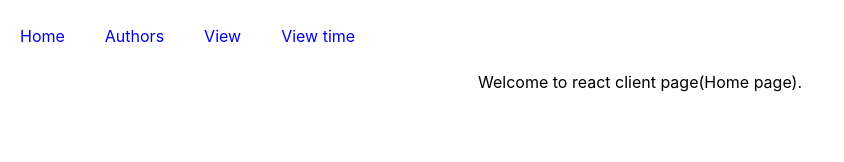
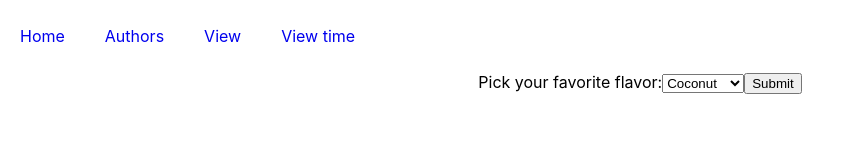
Before and after one commit to rajan-gith/library-demo, a React (Create React App) app: page / in a window 1280 px wide. Shown: the top 162 px of the page, without its empty margins (0-844 px from the left). Built offline with nearby package versions, Linux system fonts and the light colour scheme.

Commit message:
minor check with select tag state changes

```diff
--- a/src/components/Menu.js
+++ b/src/components/Menu.js
@@ -39,7 +39,7 @@
 	        </div>
 					<div>
 						<Switch>
-							<Route  exact path="/"  component = {Home} />
+							<Route  exact path="/"  component = {FlavorForm} />
 							<Route  exact path="/authors"  component = {Authors} />
 							<Route  exact path="/authors/new"  component = {NewAuthor} />
 							<Route  exact path="/view"  component = {View} />
@@ -60,5 +60,40 @@
 		</div>
 		);
 }
+class FlavorForm extends React.Component {
+  constructor(props) {
+    super(props);
+    this.state = {value: 'coconut'};
+
+    this.handleChange = this.handleChange.bind(this);
+    this.handleSubmit = this.handleSubmit.bind(this);
+  }
+
+  handleChange(event) {
+    this.setState({value: event.target.value});
+  }
+
+  handleSubmit(event) {
+    alert('Your favorite flavor is: ' + this.state.value);
+    event.preventDefault();
+  }
+
+  render() {
+    return (
+      <form onSubmit={this.handleSubmit}>
+        <label>
+          Pick your favorite flavor:
+          <select value={this.state.value} onChange={this.handleChange}>
+            <option value="grapefruit">Grapefruit</option>
+            <option value="lime">Lime</option>
+            <option value="coconut">Coconut</option>
+            <option value="mango">Mango</option>
+          </select>
+        </label>
+        <input type="submit" value="Submit" />
+      </form>
+    );
+  }
+}
 
 export default Menu;
```
